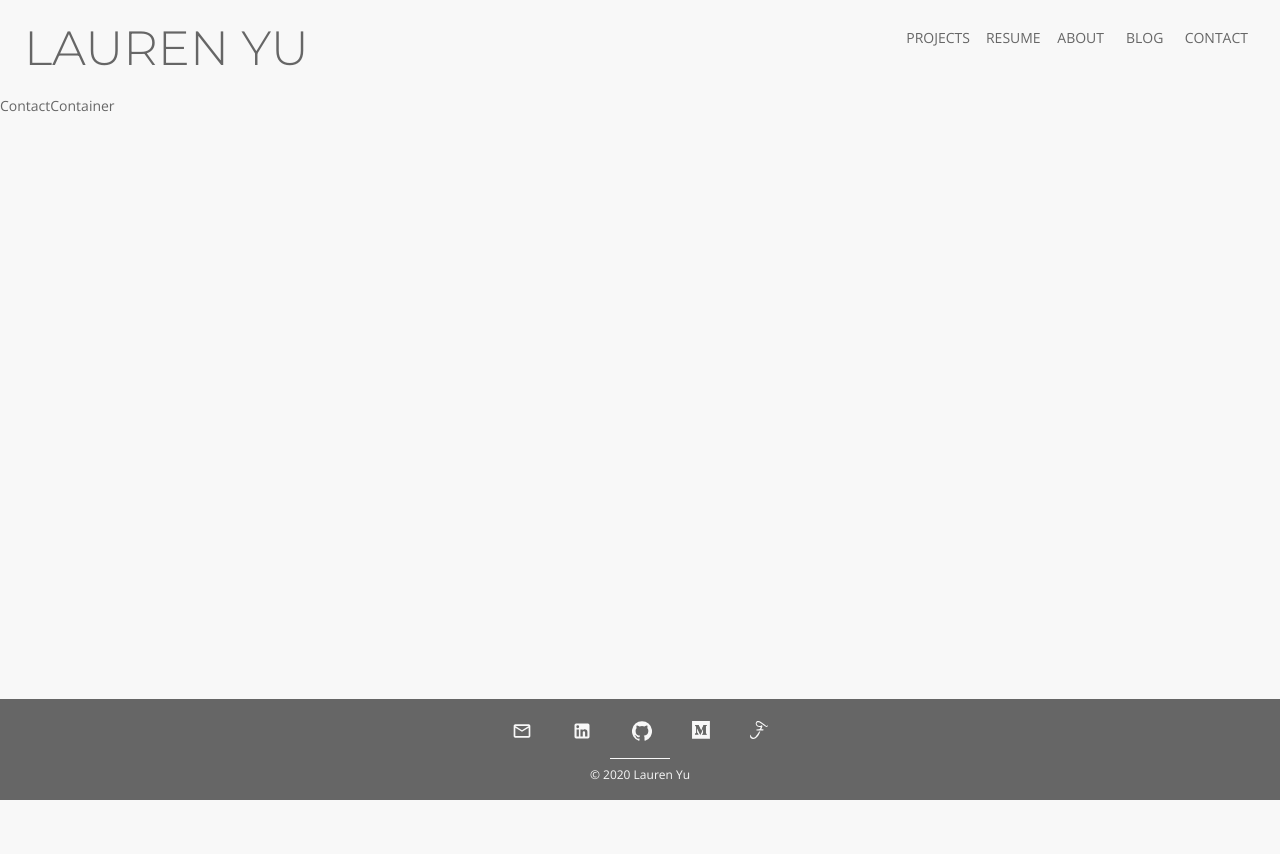
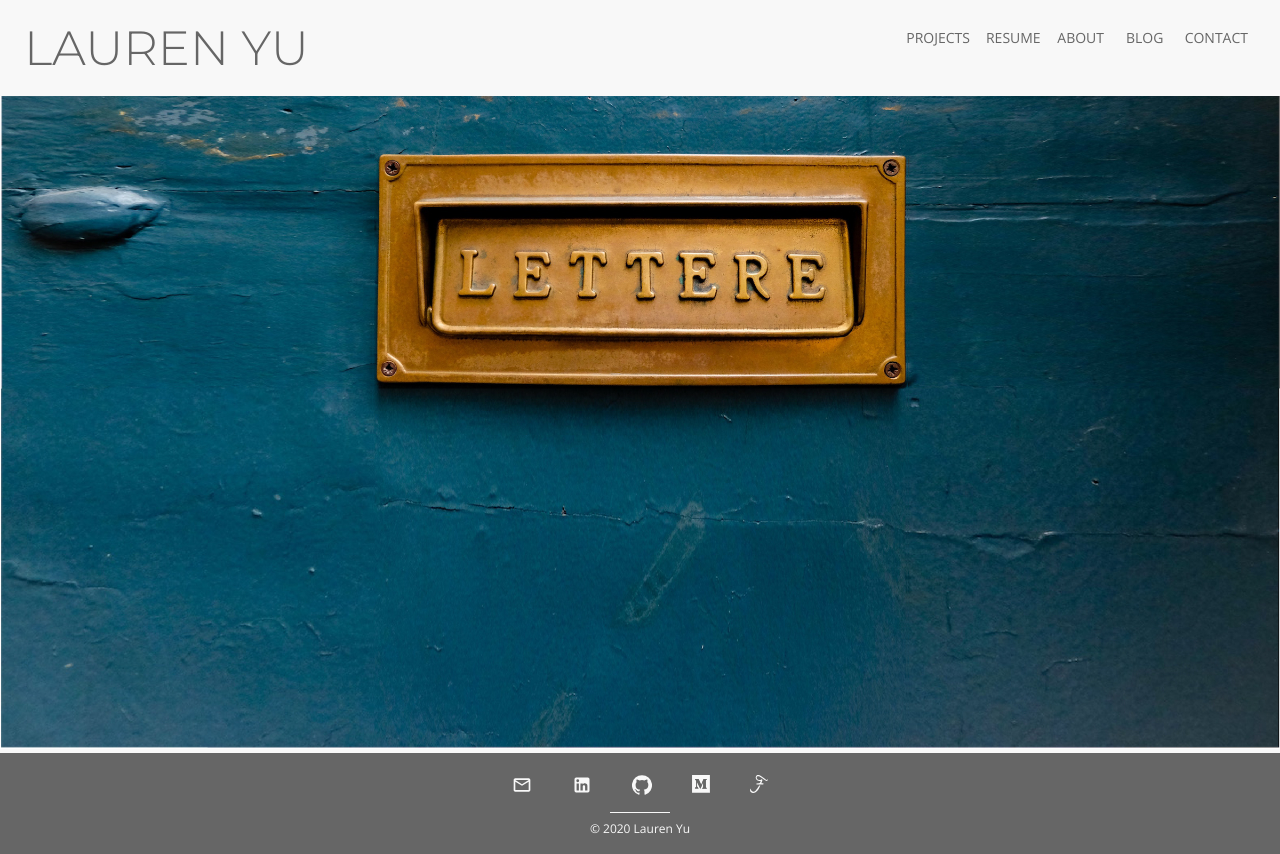
Before and after one commit to laurenyz/portfolio, a React (Create React App) app: page /contact in a window 1280 px wide. Before the commit the page ends 800 px from the top, so only its background shows below. Built offline with nearby package versions, Linux system fonts and the light colour scheme.

Commit message:
added logo and mailbox to contact page

```diff
--- a/public/index.html
+++ b/public/index.html
@@ -2,7 +2,7 @@
 <html lang="en">
   <head>
     <meta charset="utf-8" />
-    <link rel="icon" href="%PUBLIC_URL%/favicon.ico" />
+    <link rel="icon" href="%PUBLIC_URL%/LYlogo.png" />
     <meta name="viewport" content="width=device-width, initial-scale=1" />
     <meta name="theme-color" content="#000000" />
     <meta
@@ -26,7 +26,7 @@
       work correctly both with client-side routing and a non-root public URL.
       Learn how to configure a non-root public URL by running `npm run build`.
     -->
-    <title>React App</title>
+    <title>Lauren Yu | Software Engineer</title>
   </head>
   <body>
     <noscript>You need to enable JavaScript to run this app.</noscript>
--- a/src/containers/ContactContainer.jsx
+++ b/src/containers/ContactContainer.jsx
@@ -4,7 +4,7 @@ const ContactContainer = () => {
 
     return(
         <div>
-            ContactContainer
+            <img src={require(`../assets/images/mailbox.jpg`)} style={{width: "100%", margin: "auto", height: "auto"}} alt="Washington, DC" />
         </div>
     )
 }
```
Also changed, not shown: public/LYlogo.png (added), src/assets/images/mailbox.jpg (added).
